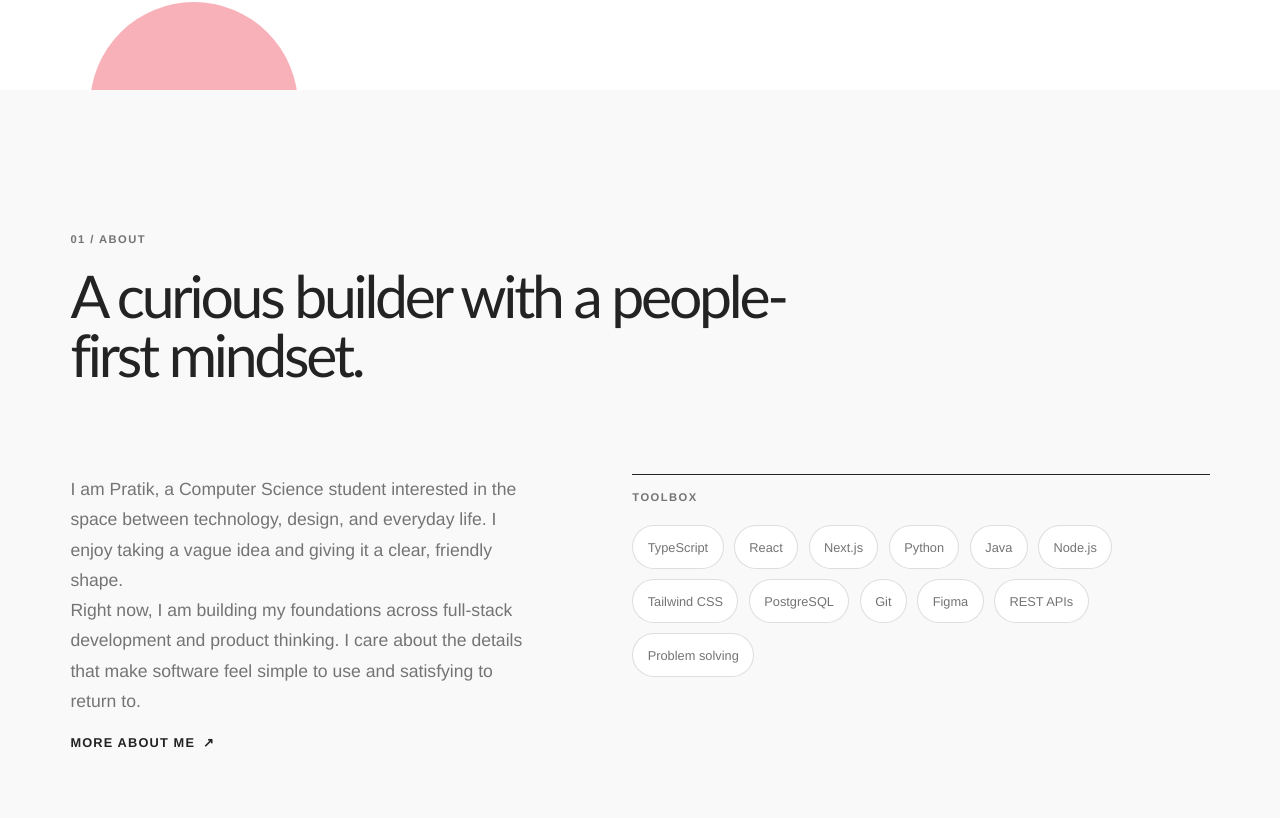
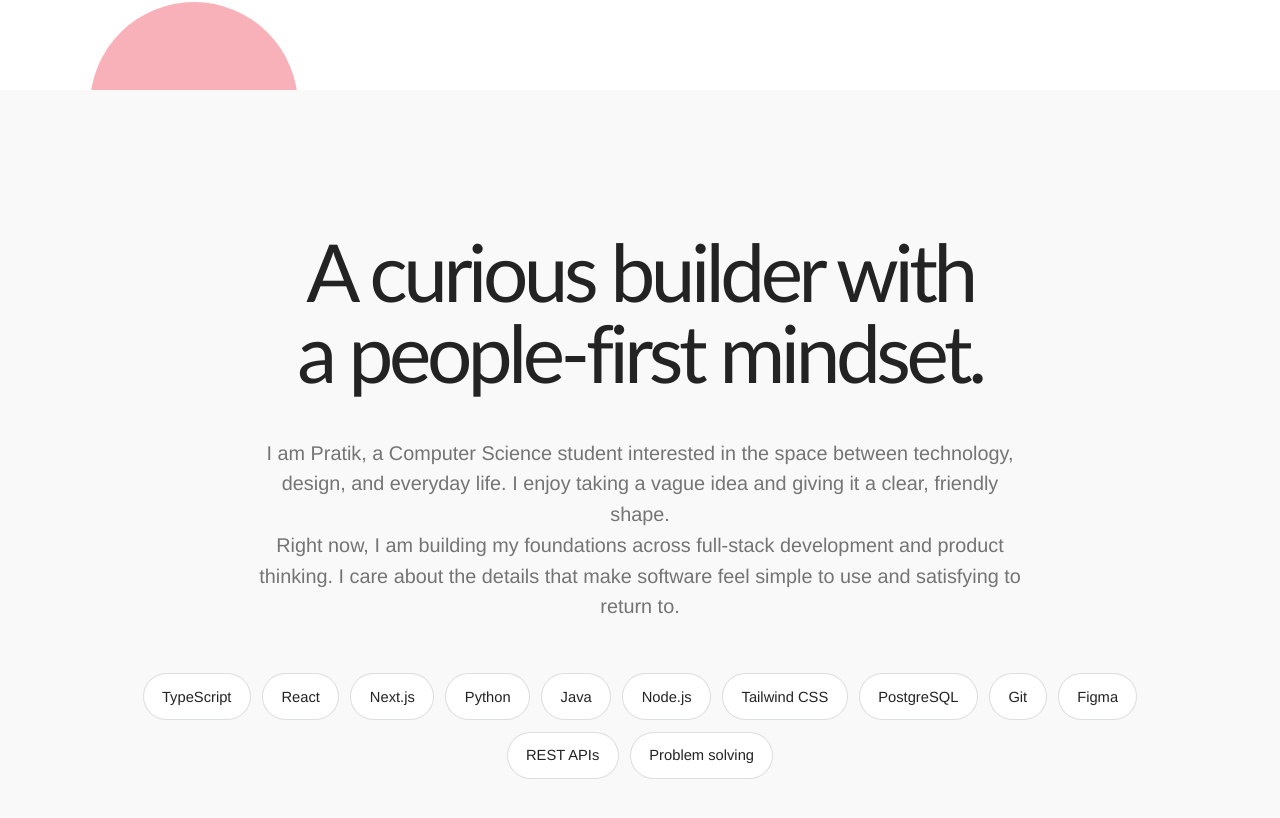
Before and after one commit to Pratik-Harani/portfolio-site, a Next.js app: page / in a window 1280 px wide. Shown: the part 652-1470 px from the top of the page. Built offline with nearby package versions, Linux system fonts and the light colour scheme.

Commit message:
Center About section content & skills

```diff
--- a/app/globals.css
+++ b/app/globals.css
@@ -110,13 +110,14 @@ em { color: var(--pink); font-family: Georgia, "Times New Roman", serif; font-we
 .section-heading { max-width: 720px; }
 .section-heading h2 { font-size: clamp(2.5rem, 4.6vw, 5rem); line-height: 1.01; margin: 1.1rem 0 0; }
 .about-section { background: var(--paper-deep); }
-.about-layout { display: grid; gap: 7vw; grid-template-columns: minmax(0, .9fr) minmax(320px, 1.1fr); margin-top: clamp(3.4rem, 7vw, 6rem); }
-.about-copy { color: var(--ink-soft); font-size: 1.1rem; line-height: 1.72; max-width: 520px; }
-.about-copy .text-link { color: var(--ink); margin-top: 1rem; }
-.skills-panel { border-top: 1px solid var(--ink); padding-top: .9rem; }
-.skill-list { display: flex; flex-wrap: wrap; gap: .65rem; margin-top: 1.2rem; }
-.skill-list span { background: var(--paper); border: 1px solid var(--line); border-radius: 999px; color: var(--ink-soft); font-size: .8rem; padding: .7rem .9rem; transition: transform .2s ease, background .2s ease; }
-.skill-list span:hover { background: var(--pink); transform: translateY(-2px); }
+.about-heading { margin: 0 auto; max-width: 1100px; text-align: center; }
+.about-heading h2 { font-size: clamp(3rem, 6.25vw, 6.7rem); margin: 0; text-wrap: balance; }
+.about-layout { margin: clamp(2rem, 3.5vw, 3.1rem) auto 0; max-width: 1150px; text-align: center; }
+.about-copy { color: var(--ink-soft); font-size: clamp(1.05rem, 1.55vw, 1.35rem); line-height: 1.55; margin: 0 auto; max-width: 780px; }
+.about-copy p:last-child:empty { display: none; }
+.skills-panel { margin-top: clamp(2.25rem, 4vw, 3.5rem); }
+.skill-list { display: flex; flex-wrap: wrap; gap: .7rem; justify-content: center; margin: 0 auto; max-width: 1080px; }
+.skill-list span { background: var(--paper); border: 1.5px solid var(--line); border-radius: 999px; color: var(--ink); font-size: clamp(.85rem, 1.15vw, 1rem); font-weight: 500; padding: .72rem 1.15rem; }
 
 .projects-section { overflow: hidden; }
 .section-heading.with-copy { align-items: end; display: flex; gap: 4rem; justify-content: space-between; max-width: none; }
--- a/app/page.tsx
+++ b/app/page.tsx
@@ -152,18 +152,15 @@ export default function Home() {
       </section>
 
       <section className="section about-section" id="about">
-        <div className="section-heading reveal">
-          <p className="section-number">01 / ABOUT</p>
+        <div className="section-heading about-heading reveal">
           <h2>{aboutSection.headline}</h2>
         </div>
         <div className="about-layout">
           <div className="about-copy reveal">
             <p>{aboutSection.description[0]}</p>
             <p>{aboutSection.description[1]}</p>
-            <a className="text-link" href="#contact">More about me <ArrowIcon /></a>
           </div>
           <div className="skills-panel reveal">
-            <p className="panel-label">Toolbox</p>
             <div className="skill-list">
               {aboutSection.skills.map((skill) => <span key={skill}>{skill}</span>)}
             </div>
```
